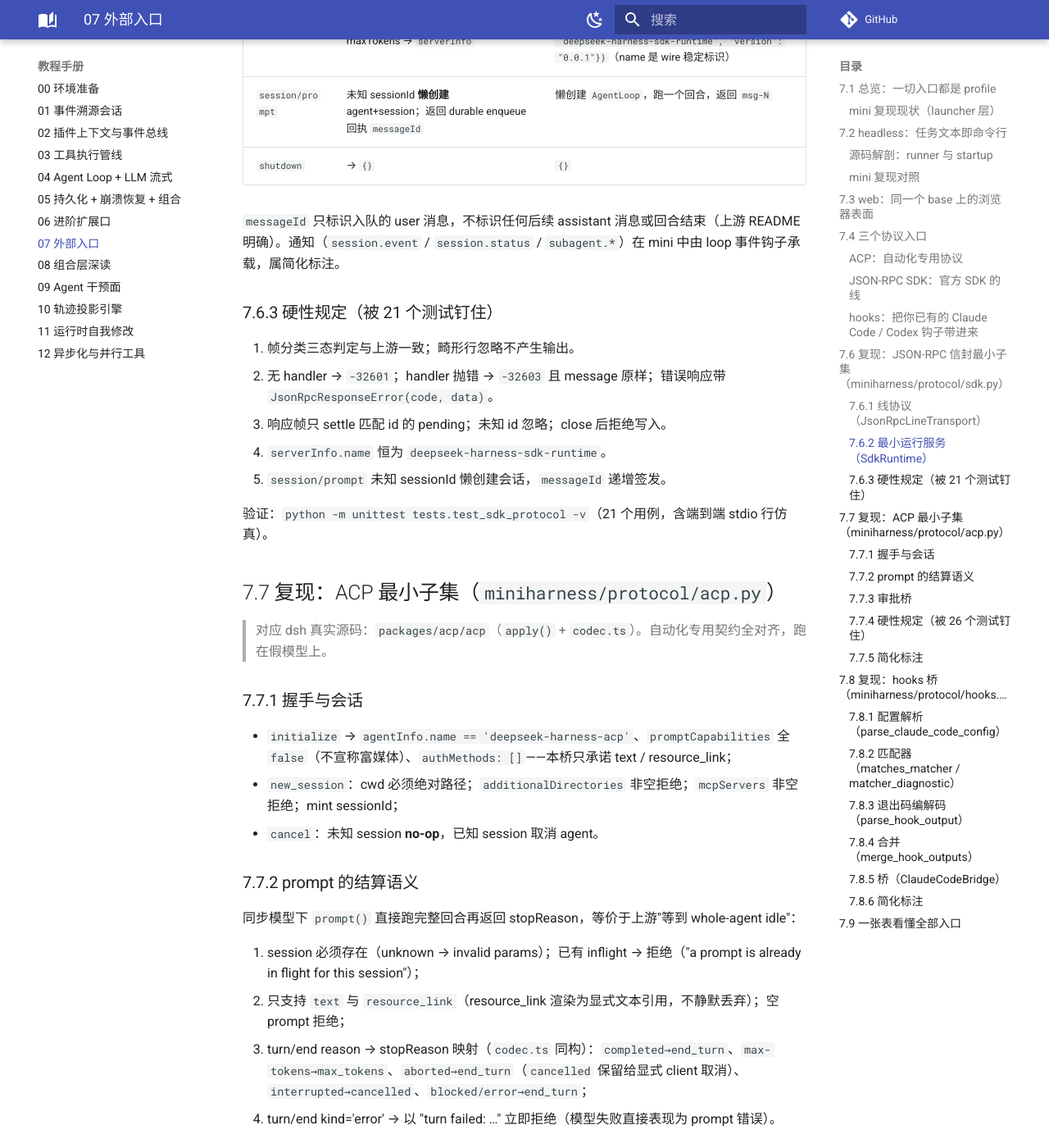
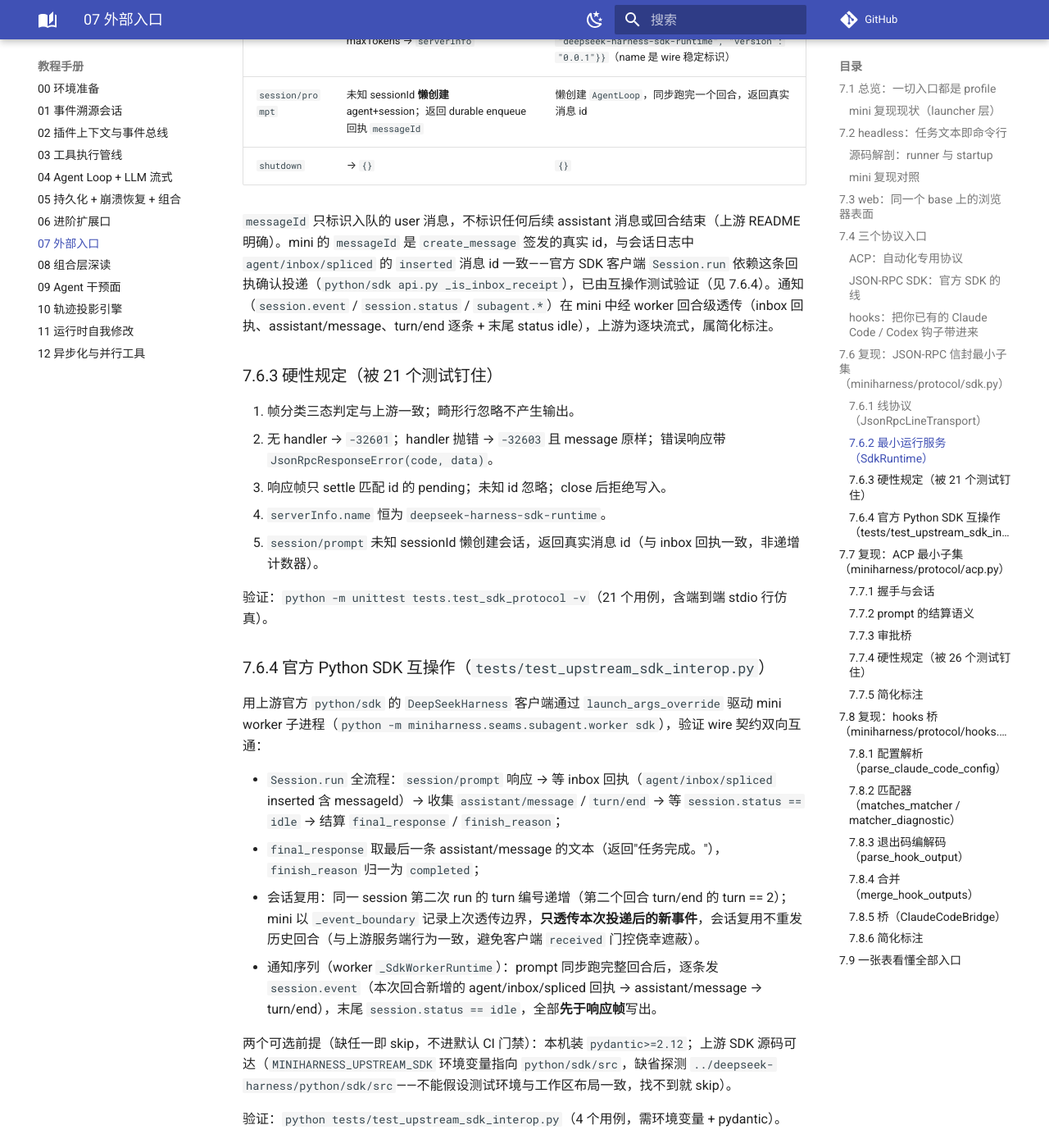
Before and after one commit to ZZKeepCurious/mini-deepseek-harness-python, an MkDocs documentation site: the page built from docs/chapters/07-external-entry-points.md, in a window 1280 px wide and 1400 px high, scrolled down 5861 px. Shown: the whole window at 82% size. Built offline with MkDocs 1.6.1 and Material for MkDocs 9.7.7, drawn with Linux system fonts in a browser that asks for light colours; comment, search, counter and statistics services are not loaded.

Commit message:
docs+test: 官方 Python SDK 互操作（launch_args_override 驱动 mini worker）
- tests/test_upstream_sdk_interop.py：4 项，用上游 python/sdk DeepSeekHarness 经
  launch_args_override 驱动 mini worker，验证 Session.run 全流程（final_response /
  finish_reason / 事件序列 / 会话复用 turn 递增 / inbox 回执 messageId）
- 前提可选：pydantic>=2.12 + MINIHARNESS_UPSTREAM_SDK 指向 python/sdk/src，缺则 skip 不进 CI
- README/ROADMAP/architecture/06/07 章同步：SDK 通道、7.6.4 互操作、messageId 语义

```diff
--- a/docs/architecture.md
+++ b/docs/architecture.md
@@ -144,7 +144,7 @@ miniharness/
 | `interaction/approval.py` | `packages/interaction/user-approval` | |
 | `client/trajectory.py` | `packages/client/ui-trajectory` | |
 | `protocol/acp.py` | `packages/acp/acp` | |
-| `protocol/sdk.py` | `packages/sdk/protocol` + `sdk/server` | |
+| `protocol/sdk.py` | `packages/sdk/protocol` + `sdk/server` | messageId 为真实消息 id（与 inbox 回执一致，官方 SDK 依赖）；互操作测试 `tests/test_upstream_sdk_interop.py`（需 pydantic + 上游 SDK 源码，缺则 skip） |
 | `protocol/hooks.py` | `packages/hooks/hook-protocol` + `hooks-claude-code` | |
 | `seams/sandbox_local.py` | `packages/sandbox/sandbox-local` + `sandbox-windows-acl` | |
 | `seams/credentials_local.py` | `packages/credentials/credentials-local` | |
--- a/docs/chapters/07-external-entry-points.md
+++ b/docs/chapters/07-external-entry-points.md
@@ -162,10 +162,10 @@ mini 的同步近似：上游是字节流 + async，mini 是"行馈送 + 内存
 | 方法 | 语义（上游） | mini |
 |---|---|---|
 | `initialize` | cwd/provider/model + 可选 maxTokens → `serverInfo` | 记录参数，返回 `{"serverInfo": {"name": "deepseek-harness-sdk-runtime", "version": "0.0.1"}}`（name 是 wire 稳定标识） |
-| `session/prompt` | 未知 sessionId **懒创建** agent+session；返回 durable enqueue 回执 `messageId` | 懒创建 `AgentLoop`，跑一个回合，返回 `msg-N` |
+| `session/prompt` | 未知 sessionId **懒创建** agent+session；返回 durable enqueue 回执 `messageId` | 懒创建 `AgentLoop`，同步跑完一个回合，返回真实消息 id |
 | `shutdown` | → `{}` | `{}` |
 
-`messageId` 只标识入队的 user 消息，不标识任何后续 assistant 消息或回合结束（上游 README 明确）。通知（`session.event` / `session.status` / `subagent.*`）在 mini 中由 loop 事件钩子承载，属简化标注。
+`messageId` 只标识入队的 user 消息，不标识任何后续 assistant 消息或回合结束（上游 README 明确）。mini 的 `messageId` 是 `create_message` 签发的真实 id，与会话日志中 `agent/inbox/spliced` 的 `inserted` 消息 id 一致——官方 SDK 客户端 `Session.run` 依赖这条回执确认投递（`python/sdk api.py _is_inbox_receipt`），已由互操作测试验证（见 7.6.4）。通知（`session.event` / `session.status` / `subagent.*`）在 mini 中经 worker 回合级透传（inbox 回执、assistant/message、turn/end 逐条 + 末尾 status idle），上游为逐块流式，属简化标注。
 
 ### 7.6.3 硬性规定（被 21 个测试钉住）
 
@@ -173,9 +173,22 @@ mini 的同步近似：上游是字节流 + async，mini 是"行馈送 + 内存
 2. 无 handler → `-32601`；handler 抛错 → `-32603` 且 message 原样；错误响应带 `JsonRpcResponseError(code, data)`。
 3. 响应帧只 settle 匹配 id 的 pending；未知 id 忽略；close 后拒绝写入。
 4. `serverInfo.name` 恒为 `deepseek-harness-sdk-runtime`。
-5. `session/prompt` 未知 sessionId 懒创建会话，`messageId` 递增签发。
+5. `session/prompt` 未知 sessionId 懒创建会话，返回真实消息 id（与 inbox 回执一致，非递增计数器）。
 
 验证：`python -m unittest tests.test_sdk_protocol -v`（21 个用例，含端到端 stdio 行仿真）。
+
+### 7.6.4 官方 Python SDK 互操作（`tests/test_upstream_sdk_interop.py`）
+
+用上游官方 `python/sdk` 的 `DeepSeekHarness` 客户端通过 `launch_args_override` 驱动 mini worker 子进程（`python -m miniharness.seams.subagent.worker sdk`），验证 wire 契约双向互通：
+
+- `Session.run` 全流程：`session/prompt` 响应 → 等 inbox 回执（`agent/inbox/spliced` inserted 含 messageId）→ 收集 `assistant/message` / `turn/end` → 等 `session.status == idle` → 结算 `final_response` / `finish_reason`；
+- `final_response` 取最后一条 assistant/message 的文本（返回"任务完成。"），`finish_reason` 归一为 `completed`；
+- 会话复用：同一 session 第二次 run 的 turn 编号递增（第二个回合 turn/end 的 turn == 2）；mini 以 `_event_boundary` 记录上次透传边界，**只透传本次投递后的新事件**，会话复用不重发历史回合（与上游服务端行为一致，避免客户端 `received` 门控侥幸遮蔽）。
+- 通知序列（worker `_SdkWorkerRuntime`）：prompt 同步跑完整回合后，逐条发 `session.event`（本次回合新增的 agent/inbox/spliced 回执 → assistant/message → turn/end），末尾 `session.status == idle`，全部**先于响应帧**写出。
+
+两个可选前提（缺任一即 skip，不进默认 CI 门禁）：本机装 `pydantic>=2.12`；上游 SDK 源码可达（`MINIHARNESS_UPSTREAM_SDK` 环境变量指向 `python/sdk/src`，缺省探测 `../deepseek-harness/python/sdk/src`——不能假设测试环境与工作区布局一致，找不到就 skip）。
+
+验证：`python tests/test_upstream_sdk_interop.py`（4 个用例，需环境变量 + pydantic）。
 ## 7.7 复现：ACP 最小子集（`miniharness/protocol/acp.py`）
 
 > 对应 dsh 真实源码：`packages/acp/acp`（`apply()` + `codec.ts`）。自动化专用契约全对齐，跑在假模型上。
```
Also changed, not shown: README.md (+3 -2 lines), README.zh.md (+3 -2 lines), ROADMAP.md (+3 -6 lines), docs/chapters/06-advanced-seams.md (+1 -1 lines), 1 other file.
